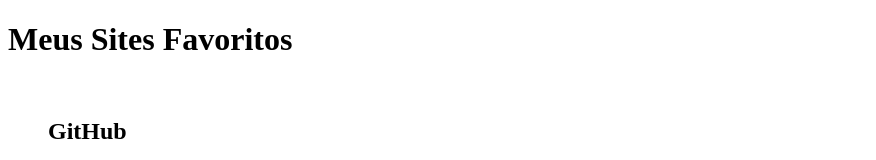
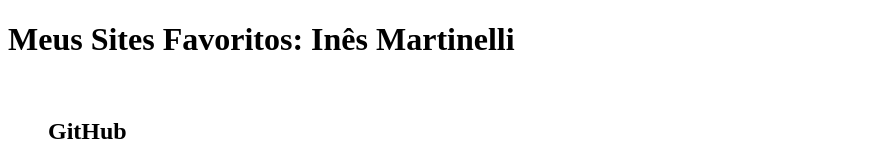
Before and after one commit to inamartinelli-bit/meus_sites_favoritos, a plain HTML site: page index.html in a window 1280 px wide. Shown: the top 160 px of the page, without its empty margins (0-876 px from the left). Drawn offline with Linux system fonts and the light colour scheme.

Commit message:
Update page title with author's name

```diff
--- a/index.html
+++ b/index.html
@@ -6,7 +6,7 @@
     <title>Meus Sites Favoritos</title>
 </head>
 <body>
-    <h1>Meus Sites Favoritos</h1><br>
+    <h1>Meus Sites Favoritos: Inês Martinelli</h1><br>
     <figure>
         <h2><figcaption>GitHub</figcaption></h2>
             <img src="github.png" alt="GitHub"><br>
```
